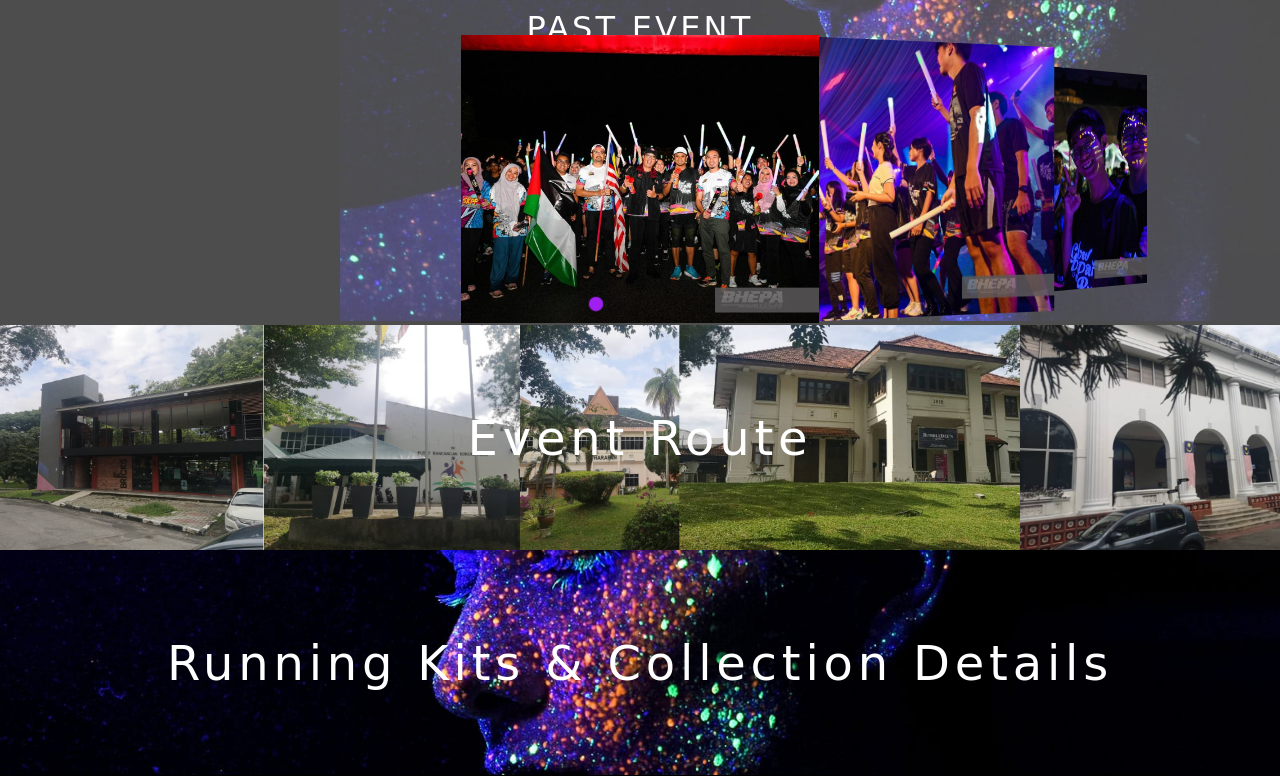
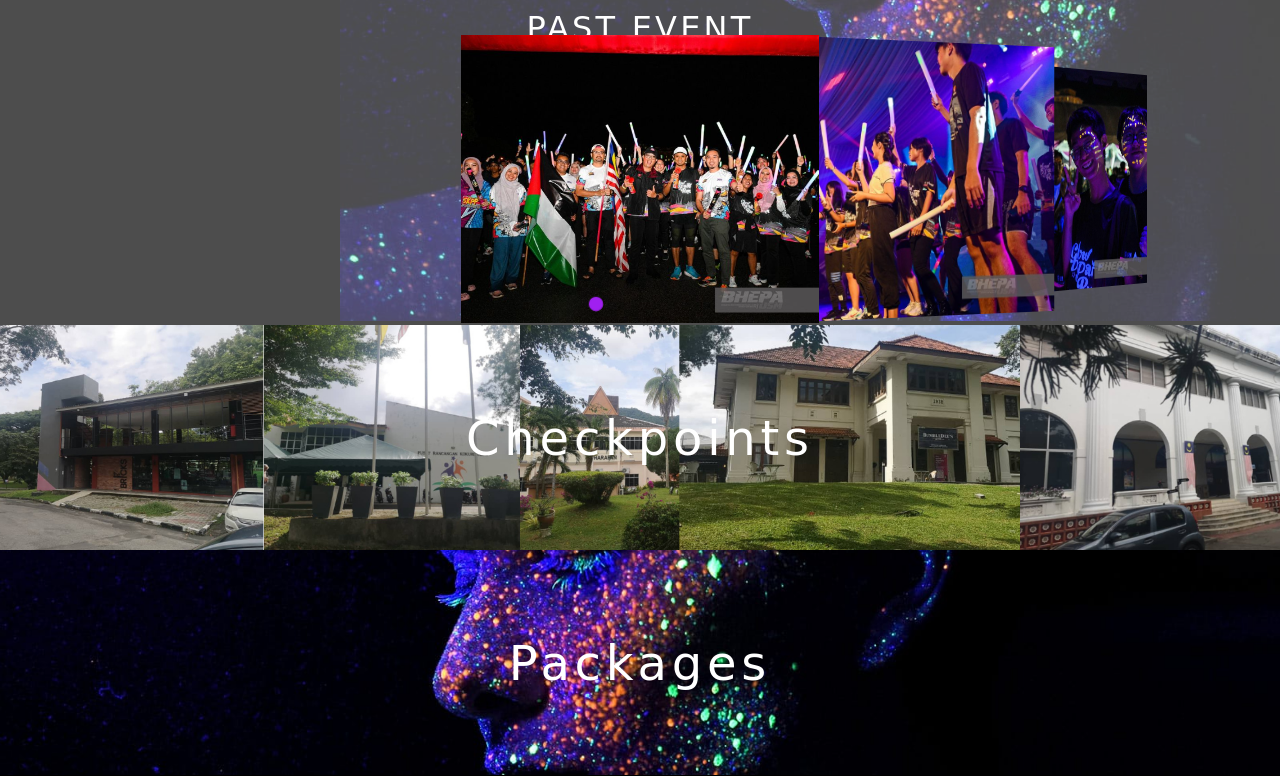
Before and after one commit to HappySmilingg/GlowPaintRunEMS, a Flask app: page / in a window 1280 px wide. Shown: the part 471-1247 px from the top of the page. Run offline with Flask 3, Linux system fonts and the light colour scheme; some web fonts are replaced.

Commit message:
change sliding text

```diff
--- a/static/homepage.css
+++ b/static/homepage.css
@@ -415,7 +415,6 @@ input:nth-of-type(5):checked ~ main#carousel {
   margin-bottom: 210px;
 }
 
-
 input[type="radio"] {
   width: 12px;
   height: 12px;
@@ -437,7 +436,6 @@ input[type="radio"]:hover {
   background-color: #D8A0F0;
   transform: scale(1.1);
 }
-
 
 .Route {
   width: 100%;
--- a/templates/Public/homepage.html
+++ b/templates/Public/homepage.html
@@ -133,12 +133,12 @@
     </div>
     <div class="Route">
       <img class="Image1" src="{{ url_for('static', filename='Image/route.png') }}" alt="Event Route Image" />
-      <div class="EventRoutetext1">Event Route</div>
+      <div class="EventRoutetext1">Checkpoints</div>
       <div class="EventRoutetext2">View Event Route</div>
     </div>
     <div class="Packages">
       <img class="Image2" src="{{ url_for('static', filename='Image/GlowPaintRunBkgd.jpg') }}" alt="Packages Info" />
-      <div class="EventPackagetext1">Running Kits & Collection Details</div>
+      <div class="EventPackagetext1">Packages</div>
       <div class="EventPackagetext2">View Running Kits & Collection Details</div>
     </div>
     <div class="Sponsors">
```
